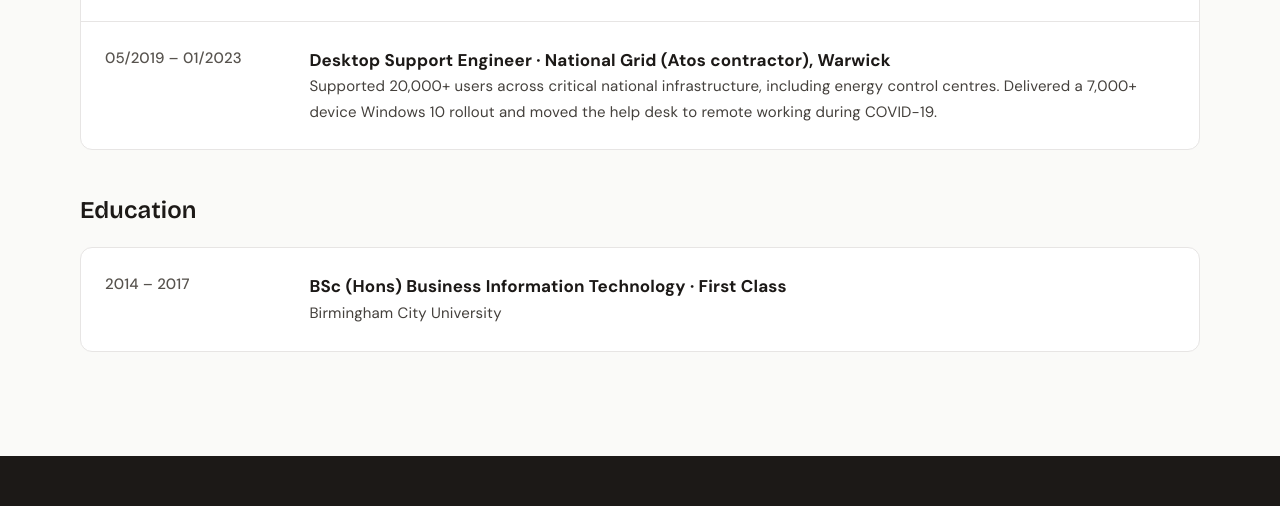
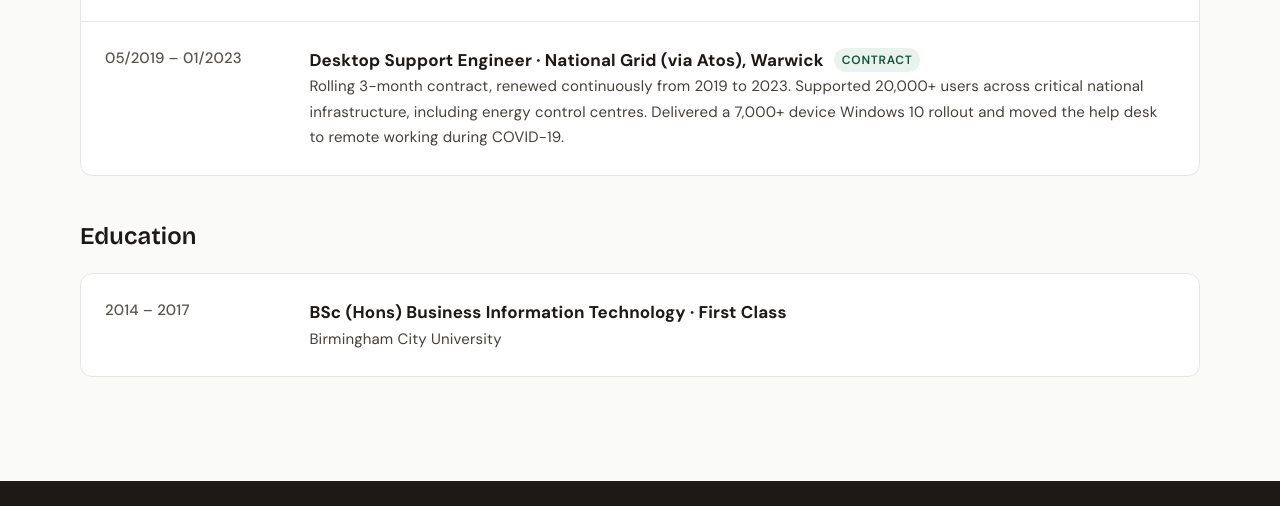
Before and after one commit to CallumReilly-Work/CallumReilly-Work.github.io, a plain HTML site: page index.html in a window 1280 px wide. Shown: the part 4094-4600 px from the top of the page. Drawn offline with nearby package versions, Linux system fonts and the light colour scheme.

Commit message:
Experience: National Grid role was a rolling 3-month contract
Co-Authored-By: Claude Opus 5.5 <noreply@anthropic.com>
Claude-Session: https://claude.ai/code/session_012RxNrfY3Q489o7CxR5jvDp

```diff
--- a/index.html
+++ b/index.html
@@ -254,7 +254,7 @@ Open to opportunities
 </div>
 <div style="display: flex; flex-wrap: wrap; gap: 8px 24px; padding: 24px">
 <div style="flex: 1 1 180px; color: #57534E; font-size: 15px; font-weight: 500">05/2019 – 01/2023</div>
-<div style="flex: 999 1 480px; min-width: 0"><div style="font-weight: 700; font-size: 17px">Desktop Support Engineer · National Grid (Atos contractor), Warwick</div><div style="color: #44403C; font-size: 15px">Supported 20,000+ users across critical national infrastructure, including energy control centres. Delivered a 7,000+ device Windows 10 rollout and moved the help desk to remote working during COVID-19.</div></div>
+<div style="flex: 999 1 480px; min-width: 0"><div style="font-weight: 700; font-size: 17px">Desktop Support Engineer · National Grid (via Atos), Warwick <span style="display: inline-block; margin-left: 6px; padding: 2px 8px; border-radius: 999px; background: #E8F3EE; color: #14523B; font-size: 12px; font-weight: 600; letter-spacing: 0.06em; text-transform: uppercase; vertical-align: 2px">Contract</span></div><div style="color: #44403C; font-size: 15px">Rolling 3-month contract, renewed continuously from 2019 to 2023. Supported 20,000+ users across critical national infrastructure, including energy control centres. Delivered a 7,000+ device Windows 10 rollout and moved the help desk to remote working during COVID-19.</div></div>
 </div>
 </div>
 <h3 style="margin: 40px 0 16px; font-family: 'Bricolage Grotesque', 'DM Sans', sans-serif; font-size: 24px; font-weight: 600">Education</h3>
```
